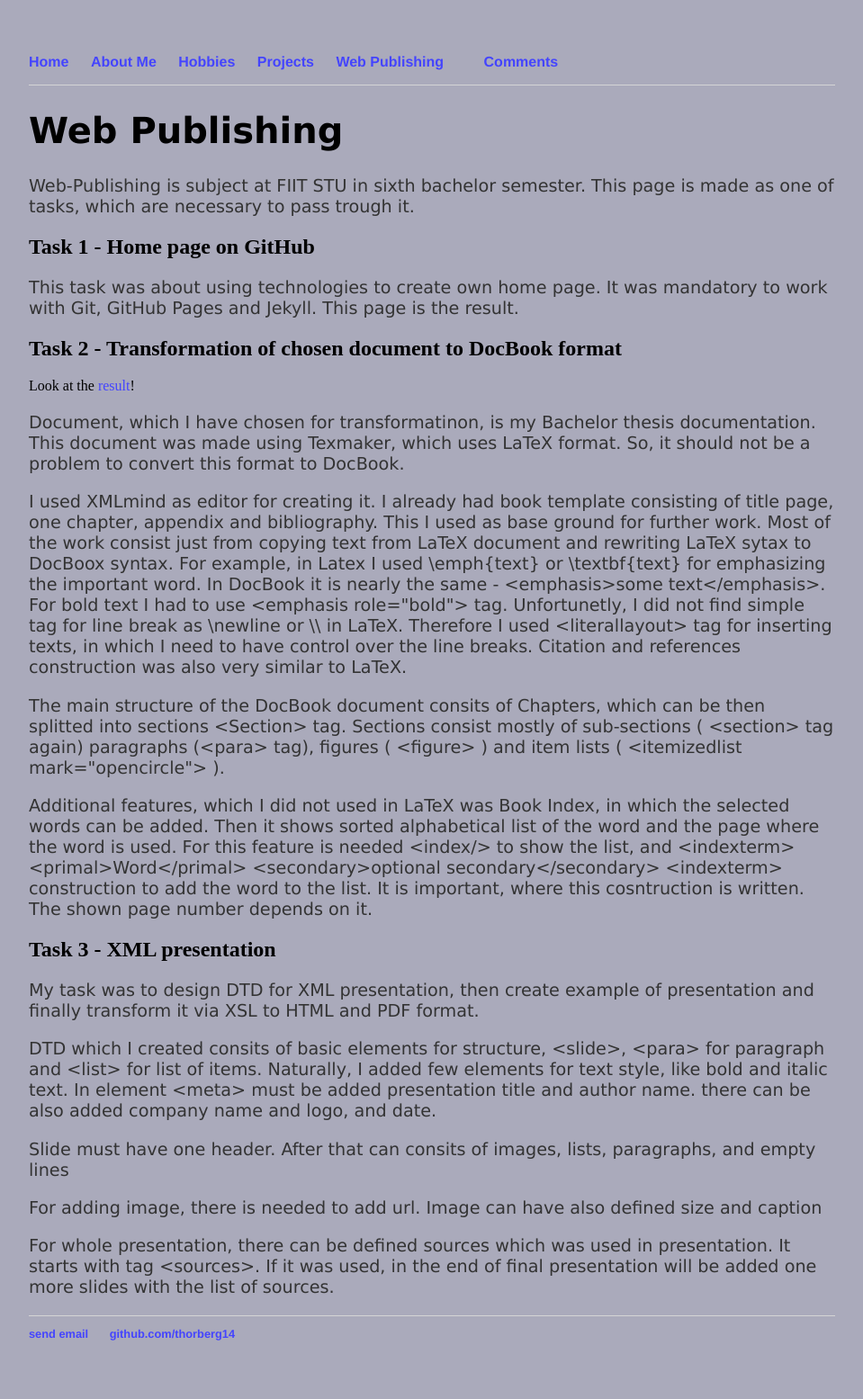
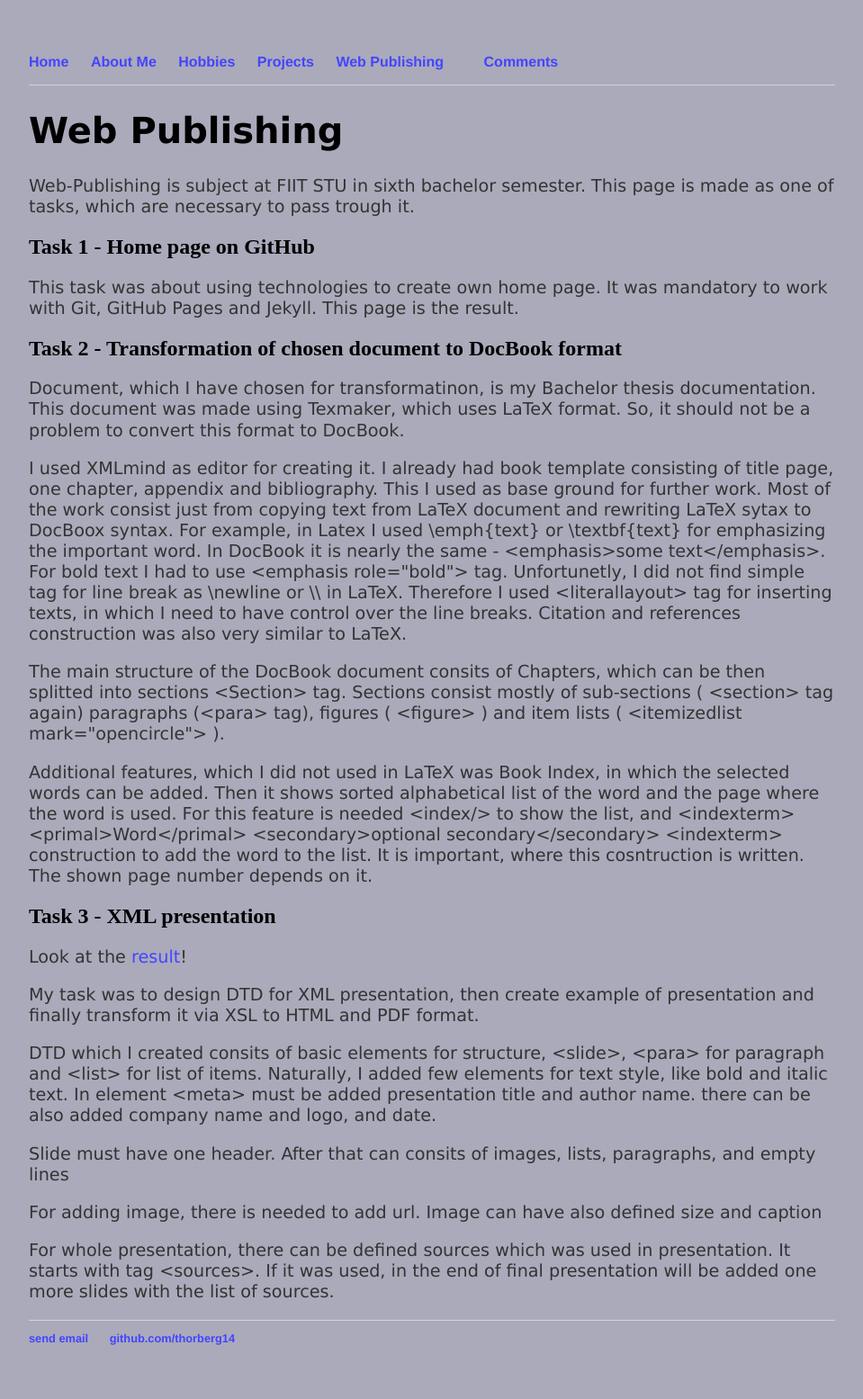
Before and after one commit to Thorberg14/Thorberg14.github.io, a Jekyll site: the page built from wp/index.html, in a window 1280 px wide. Shown: the whole page at 90% size, without its empty margins (160-1119 px from the left). Built offline with Jekyll 4.4.1, drawn with Linux system fonts in a browser that asks for light colours; part of the change alters nothing that is shown.

```diff
--- a/wp/index.html
+++ b/wp/index.html
@@ -14,7 +14,7 @@ This page is made as one of tasks, which are necessary to pass trough it.
 This page is the result.</p>
 
 <h2>Task 2 - Transformation of chosen document to DocBook format</h2>
-Look at the <a href="../main.html">result</a>!
+
 <p>
 Document, which I have chosen for transformatinon, is my Bachelor thesis documentation.
 This document was made using Texmaker, which uses LaTeX format. So, it should not be a problem to convert this format to DocBook.
@@ -37,6 +37,7 @@ For this feature is needed &lt;index/&gt; to show the list, and &lt;indexterm&gt
 It is important, where this cosntruction is written. The shown page number depends on it.
 </p>
 <h2>Task 3 - XML presentation</h2>
+<p>Look at the <a href="../main.html">result</a>! </p>
 <p>
 My task was to design DTD for XML presentation, then create example of presentation and finally transform it via XSL to HTML and PDF format.
 </p>
```
